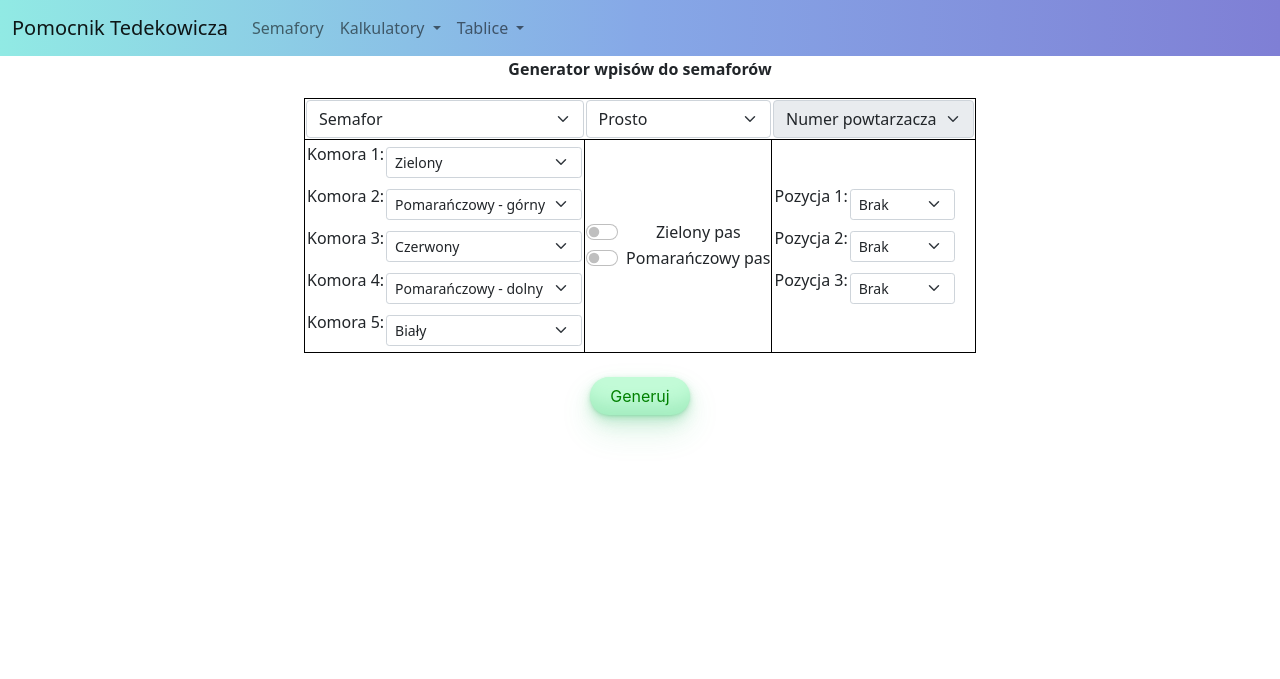
After one commit to PiotrDebicki/Pomocnik-tedekowicza, a Flask app: page /wpisy-do-semaforow in a window 1280 px wide. The commit adds this page. Shown: the top 679 px of the page. Run offline with Flask 2, Linux system fonts and the light colour scheme; some libraries are stand-ins or nearby versions.

Commit message:
added semaphore code generator
actually generate code only for normal semaphore

```diff
--- a/app.py
+++ b/app.py
@@ -16,6 +16,11 @@ def index():
 def krzywe_przejsciowe():
     return render_template('krzywe-przejsciowe.html')
 
+#Strona /wpisy-do-semaforow
+@app.route('/wpisy-do-semaforow', methods=['GET', 'POST'])
+def wpisy_do_semaforow():
+    return render_template('wpisy-do-semaforow.html')
+
 #Strona /dlugosc-luku-pionowego
 @app.route('/dlugosc-luku-pionowego', methods=['GET', 'POST'])
 def dlugosc_luku_pionowego():
--- a/templates/base.html
+++ b/templates/base.html
@@ -20,7 +20,7 @@
             <div class="collapse navbar-collapse" id="navbarNavDropdown">
                 <ul class="navbar-nav">
                     <li class="nav-item">
-                        <a class="nav-link" href="#">Semafory</a>
+                        <a class="nav-link" href="/wpisy-do-semaforow">Semafory</a>
                     </li>
                     <li class="nav-item dropdown">
                         <a class="nav-link dropdown-toggle" href="#" id="navbarDropdownMenuLink" role="button"
--- /dev/null
+++ b/templates/wpisy-do-semaforow.html
@@ -0,0 +1,304 @@
+{% extends "base.html" %}
+
+{% block page_content %}
+<div>
+    <table style="margin-left: auto;margin-right: auto;">
+        <tr>
+            <th colspan="3">
+                <p>Generator wpisów do semaforów</p>
+            </th>
+        </tr>
+        <tr style="border-color: black; border-width: 0.1ch;">
+            <td>
+                <select class="form-select" aria-label="Typ semafora" id="typ" onchange="type_change()">
+                    <option disabled>Typ semafora</option>
+                    <option value="1" selected>Semafor</option>
+                    <option value="2" disabled>Semafor SBL</option>
+                    <option value="3" disabled>Powtarzacz</option>
+                    <option value="4" disabled>Tarcza ostrzegawcza</option>
+                </select>
+            </td>
+            <td>
+                <select class="form-select" aria-label="Odchył słupa" id="odchyl">
+                    <option disabled>Odchył słupa</option>
+                    <option value="1" selected>Prosto</option>
+                    <option value="2">W lewo</option>
+                    <option value="3">W prawo</option>
+                </select>
+            </td>
+            <td>
+                <select class="form-select" aria-label="Numer powtarzacza" id="num-powt" disabled>
+                    <option selected disabled>Numer powtarzacza</option>
+                    <option value="1">I SP</option>
+                    <option value="2">II SP</option>
+                    <option value="3">III SP</option>
+                </select>
+            </td>
+        </tr>
+        <tr>
+            <td style="border-color: black; border-width: 0.1ch;">
+                <table>
+                    <tr>
+                        <td>
+                            <p>Komora 1:</p>
+                        </td>
+                        <td>
+                            <select class="form-select form-select-sm" id="komora1">
+                                <option value="">Brak</option>
+                                <option value="light01" selected>Zielony</option>
+                                <option value="light03">Pomarańczowy - górny</option>
+                                <option value="light05">Czerwony</option>
+                                <option value="light04">Pomarańczowy - dolny</option>
+                                <option value="light07">Biały</option>
+                            </select>
+                        </td>
+                    </tr>
+                    <tr>
+                        <td>
+                            <p>Komora 2:</p>
+                        </td>
+                        <td>
+                            <select class="form-select form-select-sm" id="komora2">
+                                <option value="">Brak</option>
+                                <option value="light01">Zielony</option>
+                                <option value="light03" selected>Pomarańczowy - górny</option>
+                                <option value="light05">Czerwony</option>
+                                <option value="light04">Pomarańczowy - dolny</option>
+                                <option value="light07">Biały</option>
+                            </select>
+                        </td>
+                    </tr>
+                    <tr>
+                        <td>
+                            <p>Komora 3:</p>
+                        </td>
+                        <td>
+                            <select class="form-select form-select-sm" id="komora3">
+                                <option value="">Brak</option>
+                                <option value="light01">Zielony</option>
+                                <option value="light03">Pomarańczowy - górny</option>
+                                <option value="light05" selected>Czerwony</option>
+                                <option value="light04">Pomarańczowy - dolny</option>
+                                <option value="light07">Biały</option>
+                            </select>
+                        </td>
+                    </tr>
+                    <tr>
+                        <td>
+                            <p>Komora 4:</p>
+                        </td>
+                        <td>
+                            <select class="form-select form-select-sm" id="komora4">
+                                <option value="">Brak</option>
+                                <option value="light01">Zielony</option>
+                                <option value="light03">Pomarańczowy - górny</option>
+                                <option value="light05">Czerwony</option>
+                                <option value="light04" selected>Pomarańczowy - dolny</option>
+                                <option value="light07">Biały</option>
+                            </select>
+                        </td>
+                    </tr>
+                    <tr>
+                        <td>
+                            <p>Komora 5:</p>
+                        </td>
+                        <td>
+                            <select class="form-select form-select-sm" id="komora5">
+                                <option value="">Brak</option>
+                                <option value="light01">Zielony</option>
+                                <option value="light03">Pomarańczowy - górny</option>
+                                <option value="light05">Czerwony</option>
+                                <option value="light04">Pomarańczowy - dolny</option>
+                                <option value="light07" selected>Biały</option>
+                            </select>
+                        </td>
+                    </tr>
+                </table>
+            </td>
+            <td style="border-color: black; border-width: 0.1ch;">
+                <div class="form-check form-switch">
+                    <input class="form-check-input" type="checkbox" role="switch" id="greenStrip">
+                    <label class="form-check-label" for="greenStrip">Zielony pas</label>
+                </div>
+                <div class="form-check form-switch">
+                    <input class="form-check-input" type="checkbox" role="switch" id="orangeStrip">
+                    <label class="form-check-label" for="orangeStrip">Pomarańczowy pas</label>
+                </div>
+            </td>
+            <td style="border-color: black; border-width: 0.1ch;">
+                <table>
+                    <tr>
+                        <td>
+                            <p>Pozycja 1:</p>
+                        </td>
+                        <td>
+                            <select class="form-select form-select-sm" id="sign1">
+                                <option value="" selected>Brak</option>
+                                <option value="wsk_w1" disabled>W1</option>
+                                <option value="wsk_w18" disabled>W18</option>
+                                <option value="wsk_w19">W19</option>
+                                <option value="wsk_w20">W20</option>
+                                <option value="wsk_w21_5">W21-5</option>
+                                <option value="wsk_w21_8">W21-5</option>
+                                <option value="wsk_w21_led_1">W21-LED</option>
+                                <option value="wsk_w24">W24</option>
+                                <option value="wsk_w31">W31</option>
+                            </select>
+                        </td>
+                    </tr>
+                    <tr>
+                        <td>
+                            <p>Pozycja 2:</p>
+                        </td>
+                        <td>
+                            <select class="form-select form-select-sm" id="sign2">
+                                <option value="" selected>Brak</option>
+                                <option value="wsk_w1" disabled>W1</option>
+                                <option value="wsk_w18" disabled>W18</option>
+                                <option value="wsk_w19">W19</option>
+                                <option value="wsk_w20">W20</option>
+                                <option value="wsk_w21_5">W21-5</option>
+                                <option value="wsk_w21_8">W21-5</option>
+                                <option value="wsk_w21_led_1">W21-LED</option>
+                                <option value="wsk_w24">W24</option>
+                                <option value="wsk_w31">W31</option>
+                            </select>
+                        </td>
+                    </tr>
+                    <tr>
+                        <td>
+                            <p>Pozycja 3:</p>
+                        </td>
+                        <td>
+                            <select class="form-select form-select-sm" id="sign3">
+                                <option value="" selected>Brak</option>
+                                <option value="wsk_w1" disabled>W1</option>
+                                <option value="wsk_w18" disabled>W18</option>
+                                <option value="wsk_w19">W19</option>
+                                <option value="wsk_w20">W20</option>
+                                <option value="wsk_w21_5">W21-5</option>
+                                <option value="wsk_w21_8">W21-5</option>
+                                <option value="wsk_w21_led_1">W21-LED</option>
+                                <option value="wsk_w24">W24</option>
+                                <option value="wsk_w31">W31</option>
+                            </select>
+                        </td>
+                    </tr>
+                </table>
+            </td>
+        </tr>
+    </table>
+    <br>
+    <button class="button-submit" role="button" onclick="generate()">Generuj</button>
+    <br>
+    <br>
+    <h5 id="output"></h5>
+</div>
+<script>
+    function generate() {
+        var type = document.getElementById('typ').value
+        var lights = [document.getElementById('komora1').value, document.getElementById('komora2').value, document.getElementById('komora3').value, document.getElementById('komora4').value, document.getElementById('komora5').value]
+
+        var lightsQuantity = 0
+
+        for (let i = 1; i <= lights.length; i++) {
+            if (lights[i] != "") {
+                lightsQuantity++;
+            }
+        }
+
+        if (type == "1") {
+
+            var lightsQuantity2 = ~~lightsQuantity
+            if (lightsQuantity == 1 || lightsQuantity == 3) {
+                lightsQuantity2++
+            }
+
+            var strip = ""
+            if (document.getElementById('greenStrip').value || document.getElementById('orangeStrip').value) {
+                strip = "pas"
+            }
+
+            var greenStrip = ""
+            var orangeStrip = ""
+            if (document.getElementById('greenStrip').value) {
+                greenStrip = 'ligt10'
+            }
+            if (document.getElementById('orangeStrip').value) {
+                orangeStrip = 'ligt09'
+            }
+
+            var deviation = ~~document.getElementById('odchyl').value
+            if (deviation = 1) {
+                deviation = "slup-ps-y"
+                var secondComa = lightsQuantity.toString() + "k-b-yny"
+                var thirdComa = "drab-" + lightsQuantity2.toString() + "k-y"
+            }
+            if (deviation = 2) {
+                deviation = "slup-ps-p"
+                var secondComa = lightsQuantity.toString() + "k-ps-p"
+                var thirdComa = "drab-" + lightsQuantity2.toString() + "k-p"
+            }
+            if (deviation = 3) {
+                deviation = "slup-ps-yn"
+                var secondComa = lightsQuantity.toString() + "k-b-yny"
+                var thirdComa = "drab-" + lightsQuantity2.toString() + "k-yn"
+            }
+
+            var outputMatrix = [deviation, secondComa, thirdComa, "", document.getElementById('sign1').value, document.getElementById('sign2').value, document.getElementById('sign3').value, strip, "", document.getElementById('komora1').value, document.getElementById('komora2').value, document.getElementById('komora3').value, document.getElementById('komora4').value, document.getElementById('komora5').value, greenStrip, orangeStrip]
+
+            var input = outputMatrix.join(",")
+
+            setClipboard(input)
+            document.getElementById('output').innerHTML = "Kod semafora został skopiowany do schowka!"
+        }
+    }
+
+    function type_change() {
+        var type = document.getElementById('typ').value
+        if (type == "3") {
+            document.getElementById('num-powt').disabled = false
+        }
+    }
+
+    function setClipboard(text) {
+    var type = "text/plain";
+    var blob = new Blob([text], { type });
+    var data = [new ClipboardItem({ [type]: blob })];
+
+    navigator.clipboard.write(data).then(
+        function () {
+        return '1';
+        },
+        function () {
+        return '0';
+        }
+    );
+}
+</script>
+<style>
+    .button-submit {
+        background-color: #c2fbd7;
+        border-radius: 100px;
+        box-shadow: rgba(44, 187, 99, .2) 0 -25px 18px -14px inset, rgba(44, 187, 99, .15) 0 1px 2px, rgba(44, 187, 99, .15) 0 2px 4px, rgba(44, 187, 99, .15) 0 4px 8px, rgba(44, 187, 99, .15) 0 8px 16px, rgba(44, 187, 99, .15) 0 16px 32px;
+        color: green;
+        cursor: pointer;
+        display: inline-block;
+        font-family: CerebriSans-Regular, -apple-system, system-ui, Roboto, sans-serif;
+        padding: 7px 20px;
+        text-align: center;
+        text-decoration: none;
+        transition: all 250ms;
+        border: 0;
+        font-size: 16px;
+        user-select: none;
+        -webkit-user-select: none;
+        touch-action: manipulation;
+    }
+
+    .button-submit:hover {
+        box-shadow: rgba(44, 187, 99, .35) 0 -25px 18px -14px inset, rgba(44, 187, 99, .25) 0 1px 2px, rgba(44, 187, 99, .25) 0 2px 4px, rgba(44, 187, 99, .25) 0 4px 8px, rgba(44, 187, 99, .25) 0 8px 16px, rgba(44, 187, 99, .25) 0 16px 32px;
+        transform: scale(1.05) rotate(-1deg);
+    }
+</style>
+{% endblock %}
```
